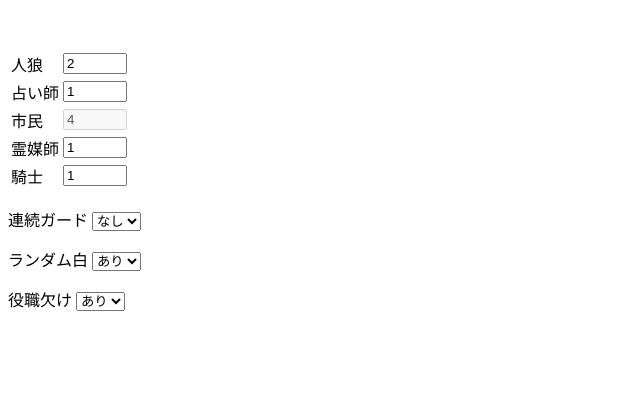
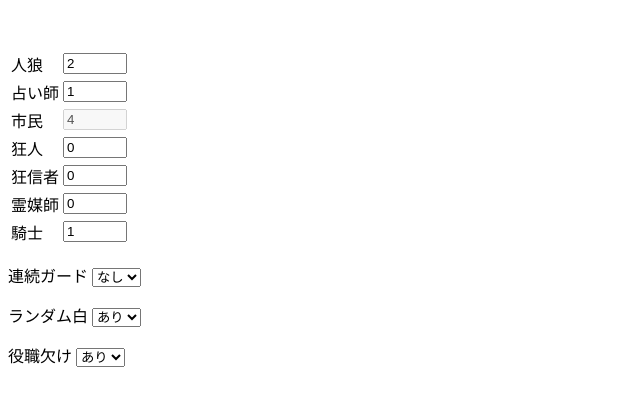
Before and after one commit to meguko2002/entry_socket, a Flask app: page / in a window 1280 px wide. Shown: the part 324-730 px from the top of the page, without its empty margins (0-640 px from the left). Run offline with Flask 2, Linux system fonts and the light colour scheme; some libraries are stand-ins or nearby versions.

Commit message:
参加者追加時のエラーはplayerのdictの後ろに','がついていたためにtupleになってしまっていた。todo: 人数追加時削除が同時に出来ていない。役欠けが追従できていない

```diff
--- a/app.py
+++ b/app.py
@@ -18,17 +18,17 @@ players = [{'name': 'さなえ', 'isActive': False, 'isAlive': True, 'isGM': Tru
            {'name': 'きよえ', 'isActive': False, 'isAlive': True, 'isGM': False, 'opencast': {}},
            ]
 
-REGURATION = {4: {'cast_menu': {"人狼": 1, "狂人": 1, "占い師": 1, "騎士": 1, "市民": 1},
+REGURATION = {4: {'cast_menu': {"人狼": 1, "狂人": 1, "占い師": 1, "騎士": 1, "霊媒師": 0,"狂信者":0, "市民": 1},
                   'ranshiro': True, 'renguard': False, 'castmiss': 1},
-              5: {'cast_menu': {"人狼": 1, "狂人": 1, "占い師": 1, "騎士": 1, "市民": 2},
+              5: {'cast_menu': {"人狼": 1, "狂人": 1, "占い師": 1, "騎士": 1,"霊媒師": 0,"狂信者":0,  "市民": 2},
                   'ranshiro': True, 'renguard': False, 'castmiss': 1},
-              6: {'cast_menu': {"人狼": 1, "狂人": 1, "占い師": 1, "騎士": 1, "市民": 3},
+              6: {'cast_menu': {"人狼": 1, "狂人": 1, "占い師": 1, "騎士": 1, "霊媒師": 0,"狂信者":0, "市民": 3},
                   'ranshiro': True, 'renguard': False, 'castmiss': 1},
-              7: {'cast_menu': {"人狼": 2, "占い師": 1, "霊媒師": 1, "騎士": 1, "市民": 3},
+              7: {'cast_menu': {"人狼": 2, "狂人": 0, "占い師": 1,  "騎士": 1,"霊媒師": 0,"狂信者":0,  "市民": 3},
                   'ranshiro': True, 'renguard': False, 'castmiss': 1},
-              8: {'cast_menu': {"人狼": 2, "占い師": 1, "霊媒師": 1, "騎士": 1, "市民": 4},
+              8: {'cast_menu': {"人狼": 2, "狂人": 0, "占い師": 1, "騎士": 1,"霊媒師": 0,"狂信者":0,  "市民": 4},
                   'ranshiro': True, 'renguard': False, 'castmiss': 1},
-              9: {'cast_menu': {"人狼": 2, "狂人": 1, "占い師": 1, "霊媒師": 1, "騎士": 1, "市民": 3},
+              9: {'cast_menu': {"人狼": 2, "狂人": 1, "占い師": 1, "騎士": 1,"霊媒師": 0,"狂信者":0,  "市民": 3},
                   'ranshiro': True, 'renguard': False, 'castmiss': 0}
               }
 
@@ -61,7 +61,14 @@ class Game:
     @property
     def players_for_player(self):  # 配布用players（castは送らない）
         send_keys = ['name','isActive', 'isAlive', 'isGM']
-        return [{key: p[key] for key in send_keys} for p in self.players]
+        res_players=[]
+        for p in self.players:
+            p_select={}
+            for key in send_keys:
+                p_select[key] = p.get(key)
+            res_players.append(p_select)
+        return res_players
+        # return [{key: p[key] for key in send_keys} for p in self.players]
 
     def count_suv_wolf(self):
         count = 0
@@ -166,25 +173,15 @@ class Game:
                 return p
         return None
 
-    def remove_players(self, player_names):
+    def restruct_players(self, add_names, del_names):
+        new_players=[]
         for p in self.players:
-            if p['name'] in player_names:
-                self.players.remove(p)
-
-    def add_players(self, add_players):
-        for name in add_players:
-            self.players.append({'name': name, 'isActive': False, 'isAlive': True, 'isGM': False, 'opencast': {}})
-    # for player in game.players:
-    #     if player['name'] in cancel_players:
-    #         emit('message', {'elase_storage': True}, to=player['name'])
-
-    # for p_name in cancel_players:
-    #
-    #     player = game.player_obj(p_name)
-    #     if player is not None:
-    #         emit('message', {'elase_storage': True}, to=player['name'])
-    #         game.players.remove(player)
-
+            if p['name'] not in del_names:
+                new_players.append(p)
+        for name in add_names:
+            new_player = {'name': name, 'isActive': False, 'isAlive': True, 'isGM': False, 'opencast': {}}
+            new_players.append(new_player)
+        self.players =new_players
 
     def get_wolf_target(self):
         target_dict = {}
@@ -234,12 +231,11 @@ def favicon():
 
 
 @socketio.on('submit member')
-def submit_member(add_players, cancel_players):
-    game.remove_players(cancel_players)
-    game.add_players(add_players)
+def submit_member(add_names, del_names):
+    game.restruct_players(add_names, del_names)
     game.suggest_cast_menu()
-    # assert game.castmiss==0, '役職欠けが「あり」のまま'
-    emit('message', {'players': game.players_for_player, 'castMenu': game.cast_menu,'ranshiro': game.ranshiro,'renguard': game.renguard,'castmiss': game.castmiss}, broadcast=True)
+    emit_players = game.players_for_player
+    emit('message', {'players': emit_players, 'castMenu': game.cast_menu,'ranshiro': game.ranshiro,'renguard': game.renguard,'castmiss': game.castmiss}, broadcast=True)
 
 
 @socketio.on('join')
--- a/templates/index.html
+++ b/templates/index.html
@@ -136,6 +136,11 @@
             },
 
             computed: {
+                // submitPlayerNames: function(){
+                //     let names=this.players.map(p => p.name)
+                //     names=names.filter(name => !this.deletePlayers.includes(name))
+                //     return names
+                // },
                 notCtrCastnum: function () {
                     return this.phase != '参加受付中'
                 },
@@ -240,20 +245,11 @@
                     socket.emit('next game')
                 },
                 memberAdd: function () {
-                    this.players.push({ 'name': this.addPlayerName, 'isAlive': true, 'isGM': false })
+                    this.players.push({ 'name': this.addPlayerName})
                     this.addPlayers.push(this.addPlayerName)
                     this.addPlayerName = ""
                 },
                 submitMember: function () {
-                    // 参加を促す人の名前リストを再構成してサーバーに送る
-                    let submitPlayers = this.players.map(player => player.name)
-                    const result = submitPlayers.filter(p)
-                    for(let p_name in submitPlayers){
-                        if(this.deletePlayers.includes(p_name)){
-
-                        }
-                    }
-
                     socket.emit('submit member', this.addPlayers, this.deletePlayers)
                     this.addPlayers = []
                     this.deletePlayers = []
```
